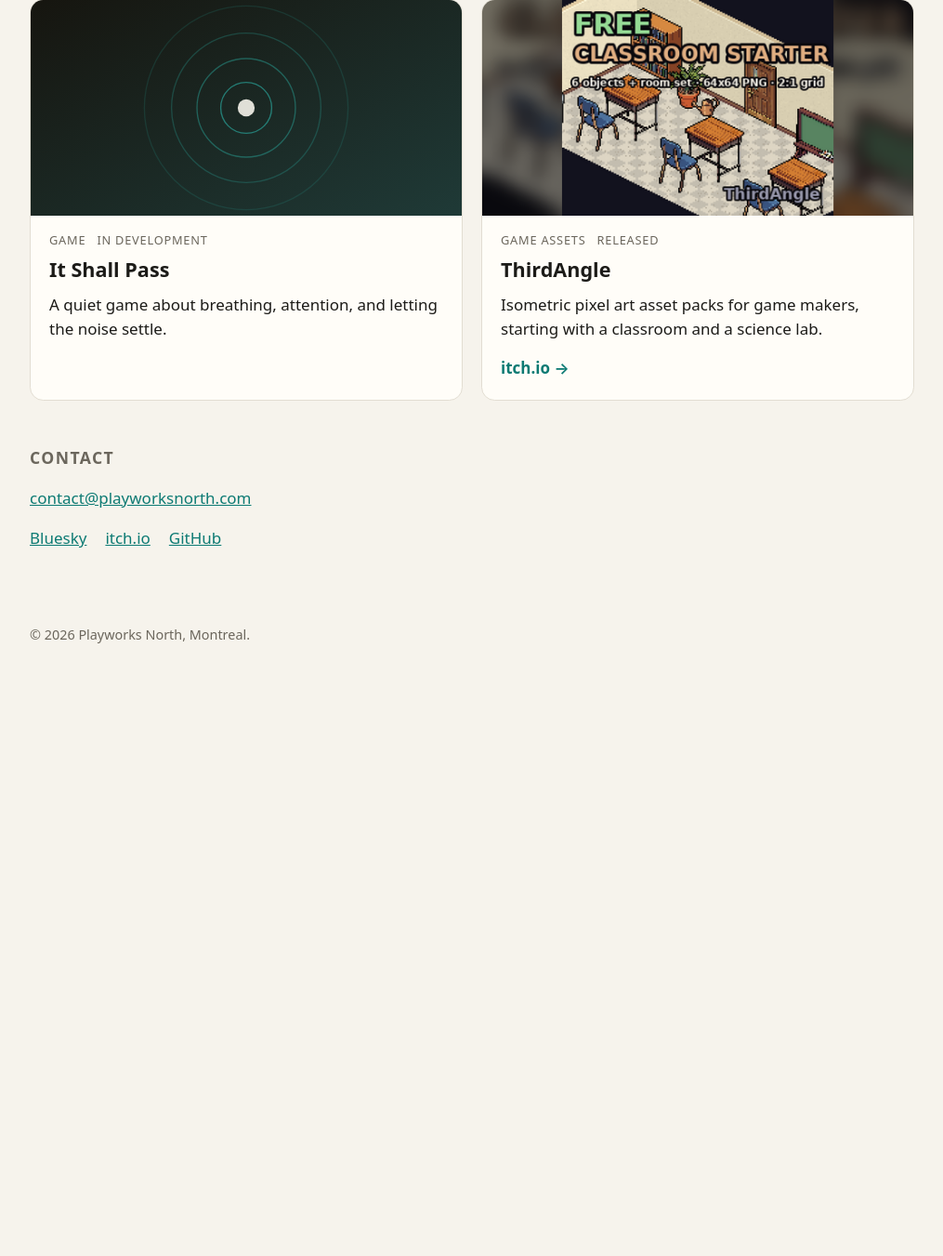
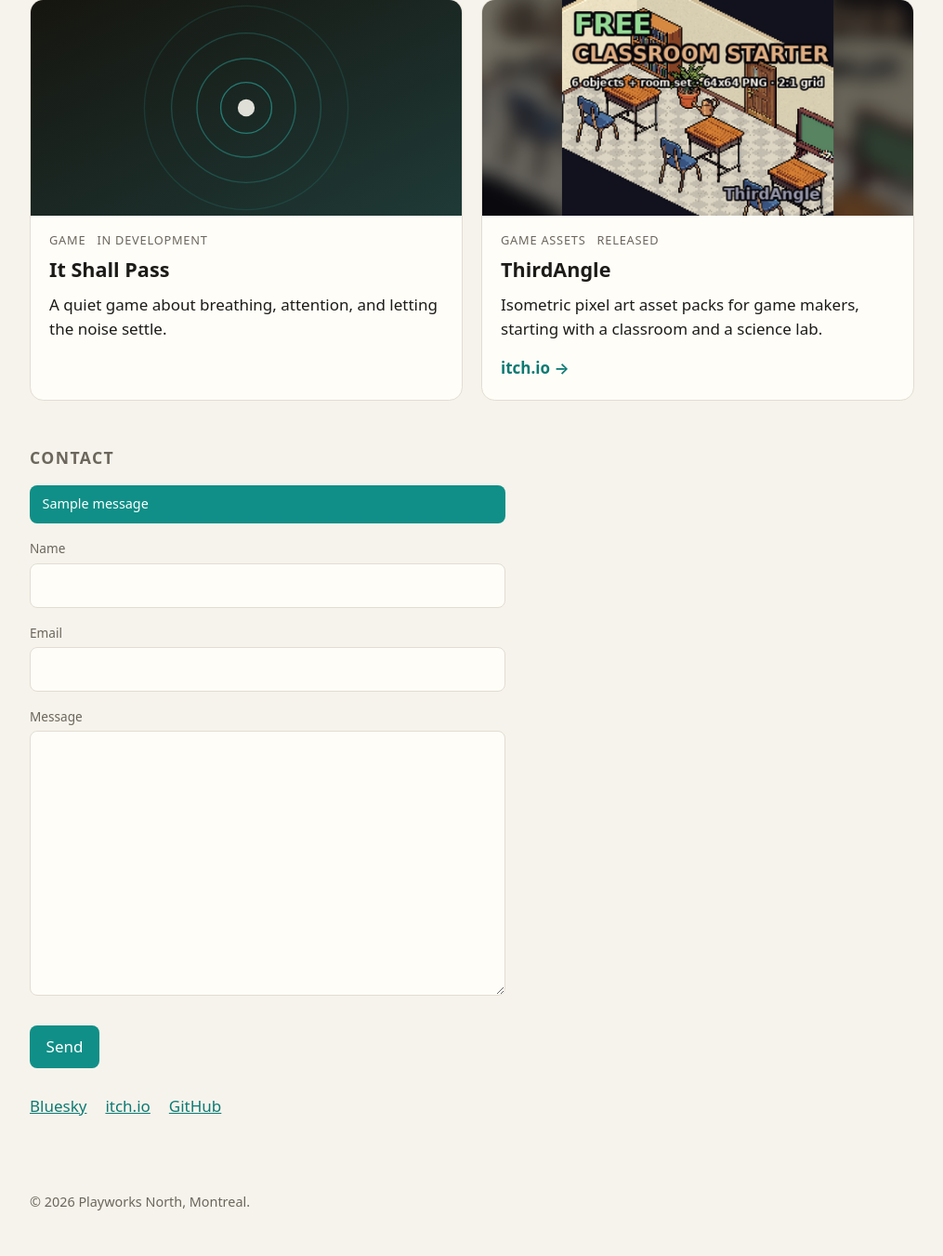
Before and after one commit to playworksnorth/playworksnorth.com, a Django app: page / in a window 1280 px wide. Shown: the part 882-2233 px from the top of the page at 93% size, without its empty margins (132-1147 px from the left). Before the commit the page ends 1574 px from the top, so only its background shows below. Run offline with Django 5.2, Linux system fonts and the light colour scheme; tables that the repository leaves empty hold one stand-in row (values such as "Sample post"); one stand-in notice (Sample message) is shown; some libraries are stand-ins or nearby versions.

Commit message:
Replace the raw mailto link with a contact form (honeypot + reCAPTCHA)
The plain mailto: link on the homepage was bot bait. Swapped it for a
form that posts to a new /contact/ view: a honeypot field bots fill
and humans never see, a Google reCAPTCHA v2 checkbox, and server-side
verification before any mail goes out. Mail sends through SMTP
settings and CONTACT_RECIPIENT_EMAIL, all read from environment
variables with no secrets committed; reCAPTCHA falls back to Google's
public test keys so the form works locally before real keys are wired
up. A send failure (e.g. SMTP not configured yet) shows a friendly
error instead of a 500.

Also fixed a pre-existing bug in the French locale file where the
Montreal-studio tagline's translation was duplicated onto itself.

Co-Authored-By: Claude Sonnet 5 <noreply@anthropic.com>
Claude-Session: https://claude.ai/code/session_01EMxeBxptWDXhTcwUsGQPng

```diff
--- /dev/null
+++ b/playworksnorth/core/forms.py
@@ -0,0 +1,16 @@
+from django import forms
+from django.utils.translation import gettext_lazy as _
+
+
+class ContactForm(forms.Form):
+    name = forms.CharField(max_length=120, label=_('Name'))
+    email = forms.EmailField(label=_('Email'))
+    message = forms.CharField(widget=forms.Textarea, max_length=4000, label=_('Message'))
+    # Honeypot: styled off-screen in CSS, so only bots that fill every field see it.
+    company = forms.CharField(required=False, label='Company website')
+
+    def clean_company(self):
+        value = self.cleaned_data.get('company')
+        if value:
+            raise forms.ValidationError('spam')
+        return value
--- /dev/null
+++ b/playworksnorth/core/recaptcha.py
@@ -0,0 +1,23 @@
+import json
+import urllib.parse
+import urllib.request
+
+from django.conf import settings
+
+VERIFY_URL = 'https://www.google.com/recaptcha/api/siteverify'
+
+
+def verify_recaptcha(token, remote_ip=None):
+    if not token:
+        return False
+    data = urllib.parse.urlencode({
+        'secret': settings.RECAPTCHA_SECRET_KEY,
+        'response': token,
+        'remoteip': remote_ip or '',
+    }).encode()
+    try:
+        with urllib.request.urlopen(urllib.request.Request(VERIFY_URL, data=data), timeout=5) as resp:
+            result = json.loads(resp.read().decode())
+    except (OSError, ValueError):
+        return False
+    return bool(result.get('success'))
--- a/playworksnorth/core/static/core/style.css
+++ b/playworksnorth/core/static/core/style.css
@@ -52,5 +52,23 @@ a.card:hover .card-image img { transform: scale(1.04); }
 .card-link { margin-top: auto; align-self: flex-start; color: var(--accent-text); font-weight: 600; }
 .card.is-static { cursor: default; }
 .card.is-static:hover { transform: none; box-shadow: none; border-color: var(--line); }
+.contact-form { max-width: 32rem; display: flex; flex-direction: column; gap: 1rem; margin-bottom: 1.75rem; }
+.contact-form .field { display: flex; flex-direction: column; gap: .35rem; }
+.contact-form label { font-size: .85rem; color: var(--muted); }
+.contact-form input, .contact-form textarea {
+  font: inherit; color: var(--ink); background: var(--card); border: 1px solid var(--line);
+  border-radius: .5rem; padding: .6rem .75rem;
+}
+.contact-form input:focus, .contact-form textarea:focus { outline: 2px solid var(--accent); outline-offset: 1px; border-color: var(--accent); }
+.contact-form textarea { min-height: 8rem; resize: vertical; }
+.contact-form .hp-field { position: absolute; left: -9999px; width: 1px; height: 1px; overflow: hidden; }
+.button {
+  align-self: flex-start; background: var(--accent); color: var(--on-accent); border: none;
+  text-decoration: none; padding: .6rem 1.1rem; border-radius: .5rem; font-weight: 600; font: inherit; cursor: pointer;
+}
+.form-messages { list-style: none; padding: 0; margin: 0 0 1rem; max-width: 32rem; }
+.form-messages li { padding: .6rem .85rem; border-radius: .5rem; margin-bottom: .5rem; font-size: .9rem; }
+.form-messages .success { background: var(--accent); color: var(--on-accent); }
+.form-messages .error { background: #c0392b; color: #fff; }
 .socials { list-style: none; padding: 0; display: flex; gap: 1.25rem; }
 .site-footer { padding: 3rem 1.25rem 2rem; color: var(--muted); font-size: .9rem; }
--- a/playworksnorth/core/templates/core/home.html
+++ b/playworksnorth/core/templates/core/home.html
@@ -27,9 +27,35 @@
 
 <section class="contact" id="contact">
   <h2>{% translate 'Contact' %}</h2>
-  <p><a href="mailto:{{ contact_email }}">{{ contact_email }}</a></p>
+  {% if messages %}
+  <ul class="form-messages">
+    {% for message in messages %}<li class="{{ message.tags }}">{{ message }}</li>{% endfor %}
+  </ul>
+  {% endif %}
+  <form class="contact-form" method="post" action="{% url 'core:contact_submit' %}">
+    {% csrf_token %}
+    <div class="field">
+      <label for="{{ form.name.id_for_label }}">{{ form.name.label }}</label>
+      {{ form.name }}
+    </div>
+    <div class="field">
+      <label for="{{ form.email.id_for_label }}">{{ form.email.label }}</label>
+      {{ form.email }}
+    </div>
+    <div class="field">
+      <label for="{{ form.message.id_for_label }}">{{ form.message.label }}</label>
+      {{ form.message }}
+    </div>
+    <div class="hp-field" aria-hidden="true">
+      <label for="{{ form.company.id_for_label }}">{{ form.company.label }}</label>
+      {{ form.company }}
+    </div>
+    <div class="g-recaptcha" data-sitekey="{{ recaptcha_site_key }}"></div>
+    <button class="button" type="submit">{% translate 'Send' %}</button>
+  </form>
   <ul class="socials">
     {% for s in socials %}<li><a href="{{ s.url }}" rel="me noopener">{{ s.label }}</a></li>{% endfor %}
   </ul>
 </section>
+<script src="https://www.google.com/recaptcha/api.js" async defer></script>
 {% endblock %}
--- a/playworksnorth/core/urls.py
+++ b/playworksnorth/core/urls.py
@@ -6,4 +6,5 @@ app_name = 'core'
 
 urlpatterns = [
     path('', views.home, name='home'),
+    path('contact/', views.contact_submit, name='contact_submit'),
 ]
--- a/playworksnorth/core/views.py
+++ b/playworksnorth/core/views.py
@@ -1,5 +1,16 @@
-from django.shortcuts import render
+import logging
+
+from django.conf import settings
+from django.contrib import messages
+from django.core.mail import EmailMessage
+from django.shortcuts import redirect, render
+from django.urls import reverse
 from django.utils.translation import gettext_lazy as _
+
+from .forms import ContactForm
+from .recaptcha import verify_recaptcha
+
+logger = logging.getLogger(__name__)
 
 PROJECTS = [
     {
@@ -54,4 +65,31 @@ def home(request):
         'projects': PROJECTS,
         'socials': SOCIALS,
         'contact_email': CONTACT_EMAIL,
+        'form': ContactForm(),
+        'recaptcha_site_key': settings.RECAPTCHA_SITE_KEY,
     })
+
+
+def contact_submit(request):
+    if request.method == 'POST':
+        form = ContactForm(request.POST)
+        if form.is_valid():
+            token = request.POST.get('g-recaptcha-response', '')
+            if verify_recaptcha(token, request.META.get('REMOTE_ADDR')):
+                try:
+                    EmailMessage(
+                        subject=_('New message from %(name)s via playworksnorth.com') % {'name': form.cleaned_data['name']},
+                        body=form.cleaned_data['message'],
+                        from_email=settings.DEFAULT_FROM_EMAIL,
+                        to=[settings.CONTACT_RECIPIENT_EMAIL],
+                        reply_to=[form.cleaned_data['email']],
+                    ).send()
+                    messages.success(request, _('Thanks, your message is on its way.'))
+                except Exception:
+                    logger.exception('Failed to send contact form email')
+                    messages.error(request, _('Something went wrong sending your message. Please try again shortly.'))
+            else:
+                messages.error(request, _('The captcha check failed. Please try again.'))
+        else:
+            messages.error(request, _('Please fill in every field and try again.'))
+    return redirect(f"{reverse('core:home')}#contact")
```
Also changed, not shown: playworksnorth/playworksnorth/settings.py (+19 -0 lines), playworksnorth/locale/fr/LC_MESSAGES/django.po.
